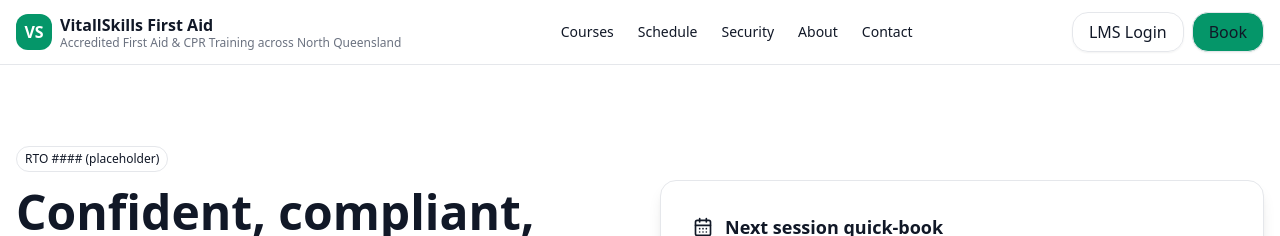
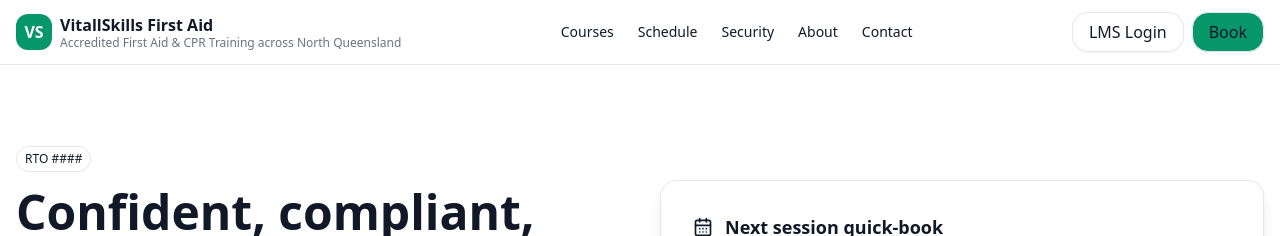
Before and after one commit to githubfandeveloper/vitallskills, a React (Vite) app: page / in a window 1280 px wide. Shown: the top 236 px of the page. Built offline with nearby package versions, Linux system fonts and the light colour scheme.

Commit message:
Update vital_skills_website_initial_build.jsx

```diff
--- a/src/vital_skills_website_initial_build.jsx
+++ b/src/vital_skills_website_initial_build.jsx
@@ -19,7 +19,7 @@ const config = {
   phone: "+61 400 000 000",
   email: "info@vitallskills.life",
   address: "Townsville & On-site Australia-wide",
-  rto: "RTO #### (placeholder)",
+  rto: "RTO ####",
 };
 
 const courses = [
```
